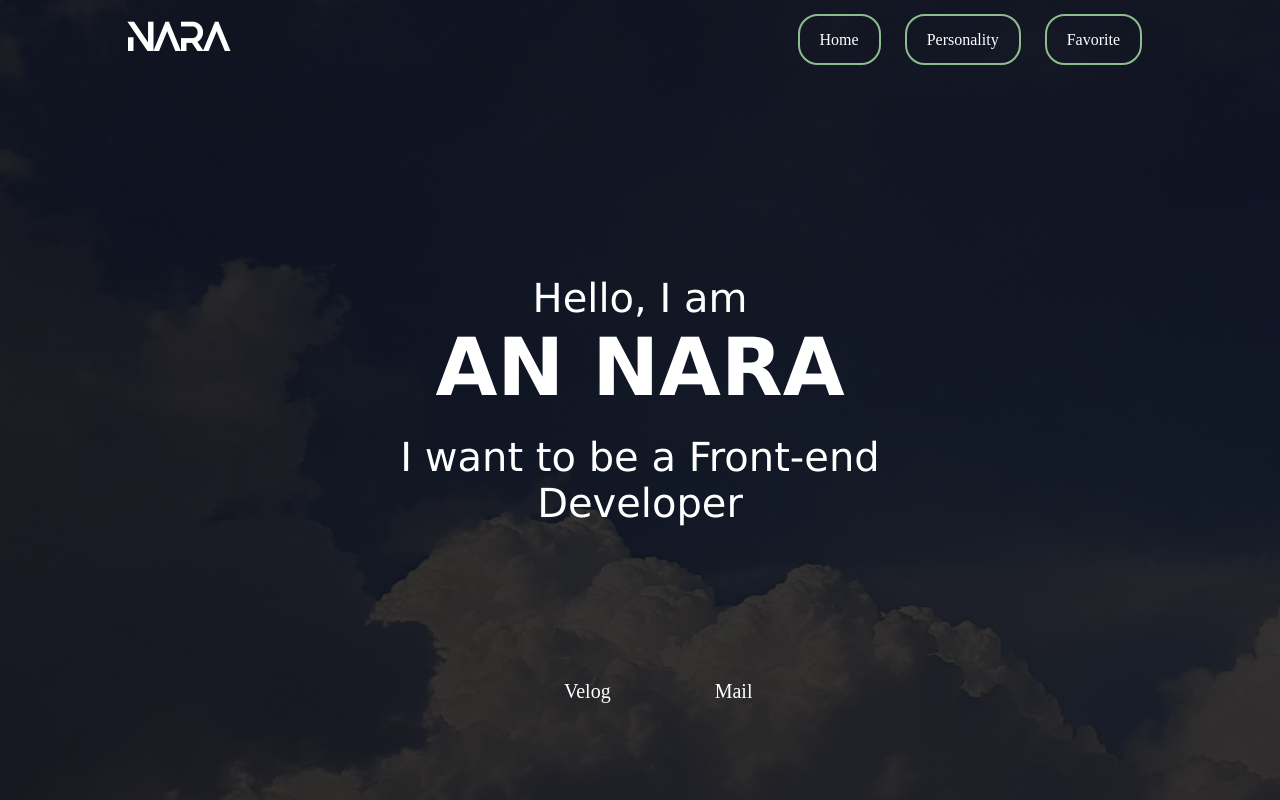
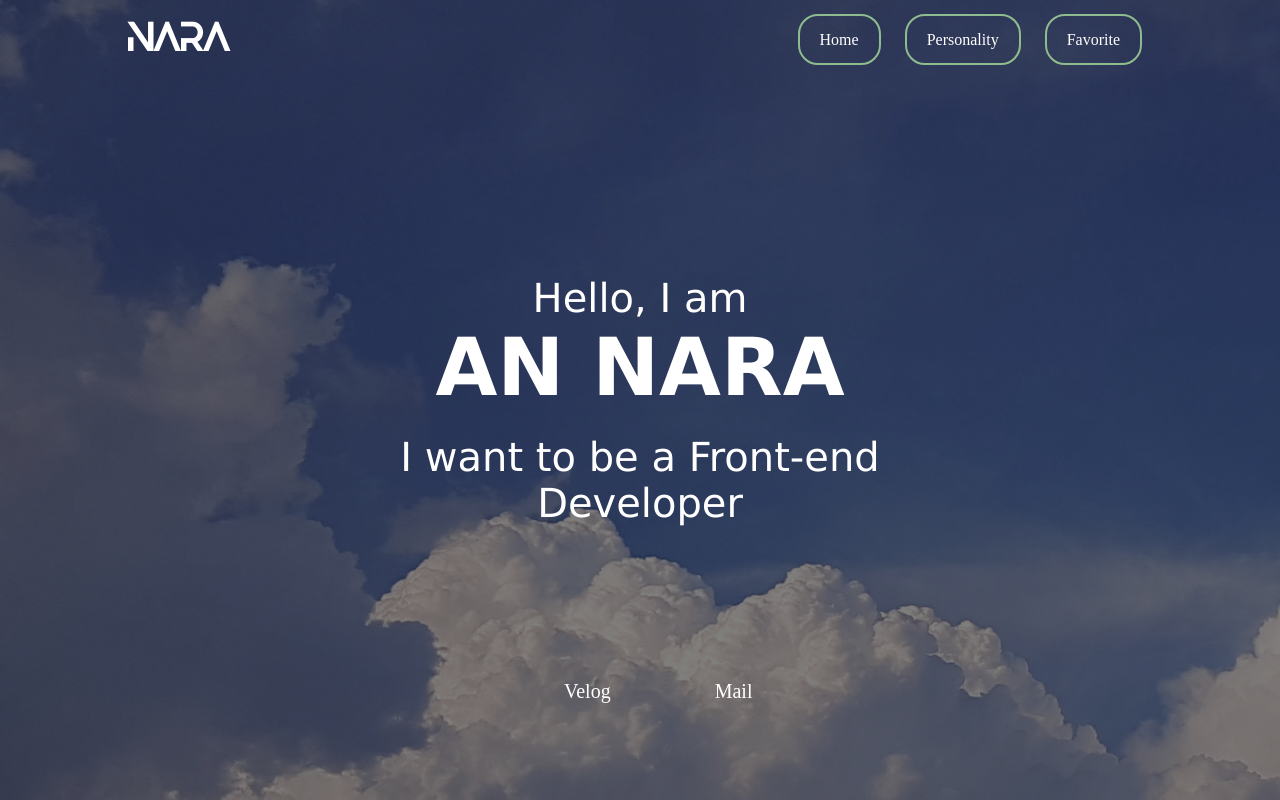
Before and after one commit to nr1017/westudy_assignment, a plain HTML site: page index.html in a window 1280 px wide. Drawn offline with Linux system fonts and the light colour scheme; files whose address does not match are found by name.

Commit message:
Add files via upload

```diff
--- a/style.css
+++ b/style.css
@@ -12,7 +12,7 @@
 .container {
     width: 100%;
     height: 100vh;
-    background: linear-gradient(rgba(0, 0, 0, 0.8), rgba(0, 0, 0, 0.8)), url(images/c.jpg);
+    background: linear-gradient(rgba(0, 0, 0, 0.5), rgba(0, 0, 0, 0.5)), url(images/c.jpg);
     background-size: 1920px 1024px;
 }
 
```
